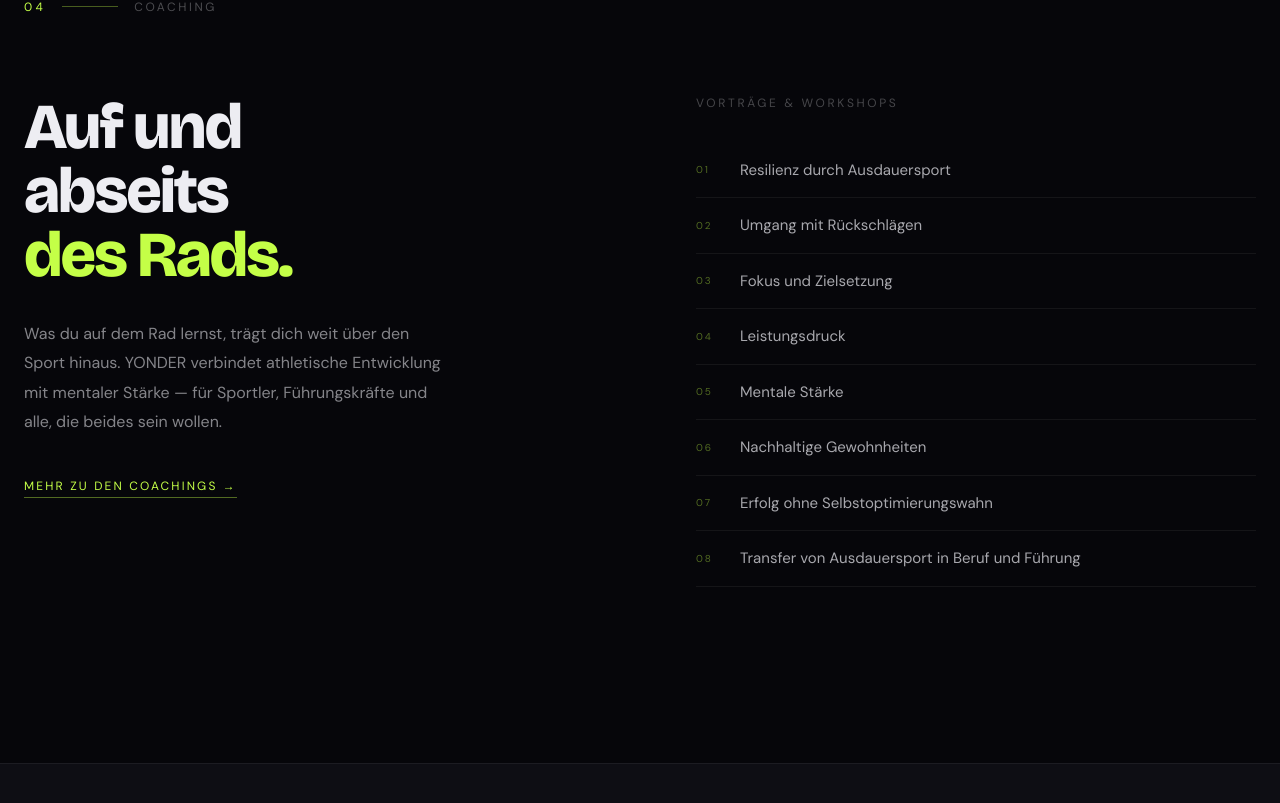
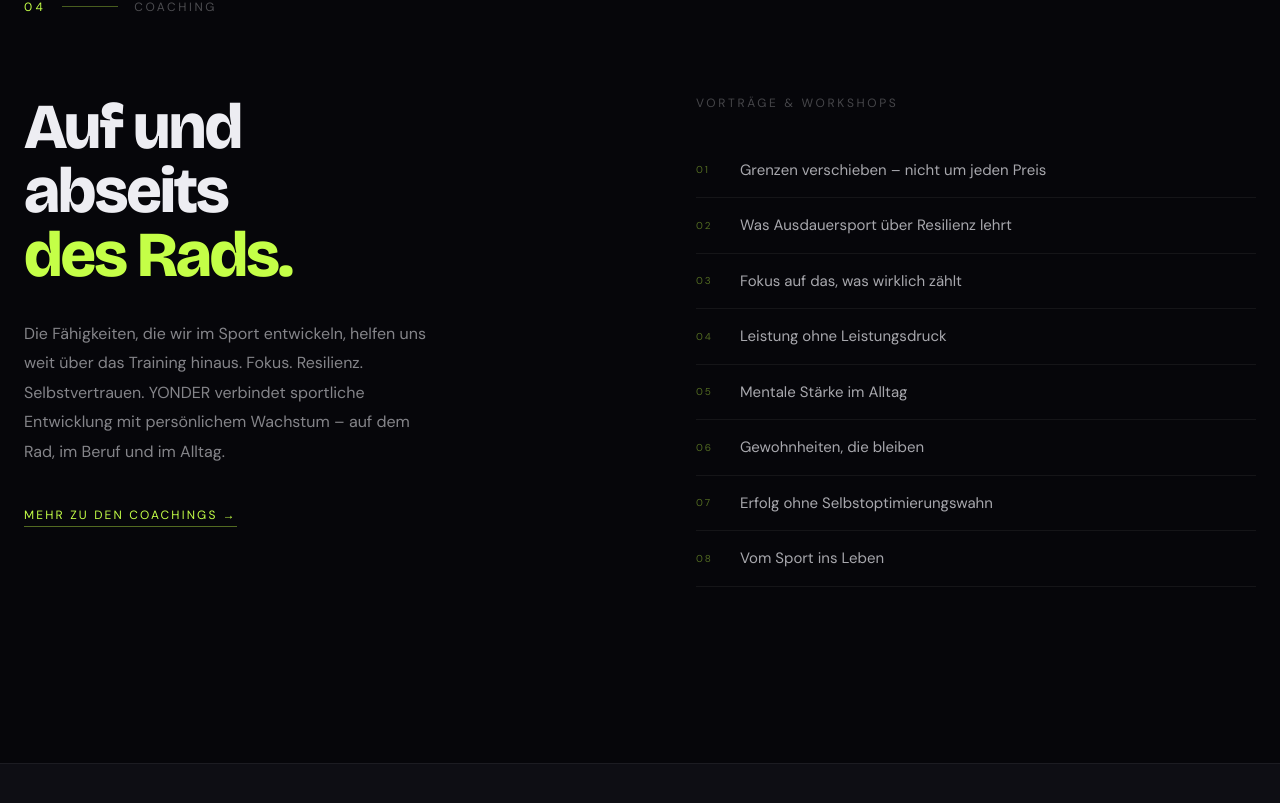
Before and after one commit to Melinja/Yonder, a React (Vite) app: page / in a window 1280 px wide. Shown: the part 4175-4978 px from the top of the page. Built offline with nearby package versions, Linux system fonts and the light colour scheme.

Commit message:
Home: Coaching-Themen + Absatztext aktualisiert

```diff
--- a/src/pages/Home.tsx
+++ b/src/pages/Home.tsx
@@ -36,14 +36,14 @@
 ]
 
 const COACHING_TOPICS = [
-  'Resilienz durch Ausdauersport',
-  'Umgang mit Rückschlägen',
-  'Fokus und Zielsetzung',
-  'Leistungsdruck',
-  'Mentale Stärke',
-  'Nachhaltige Gewohnheiten',
+  'Grenzen verschieben – nicht um jeden Preis',
+  'Was Ausdauersport über Resilienz lehrt',
+  'Fokus auf das, was wirklich zählt',
+  'Leistung ohne Leistungsdruck',
+  'Mentale Stärke im Alltag',
+  'Gewohnheiten, die bleiben',
   'Erfolg ohne Selbstoptimierungswahn',
-  'Transfer von Ausdauersport in Beruf und Führung',
+  'Vom Sport ins Leben',
 ]
 
 export default function Home() {
@@ -499,9 +499,9 @@
                   marginBottom: 36,
                 }}
               >
-                Was du auf dem Rad lernst, trägt dich weit über den Sport hinaus. YONDER verbindet
-                athletische Entwicklung mit mentaler Stärke — für Sportler, Führungskräfte und alle,
-                die beides sein wollen.
+                Die Fähigkeiten, die wir im Sport entwickeln, helfen uns weit über das Training
+                hinaus. Fokus. Resilienz. Selbstvertrauen. YONDER verbindet sportliche Entwicklung
+                mit persönlichem Wachstum – auf dem Rad, im Beruf und im Alltag.
               </p>
               <Link
                 to="/community"
```
